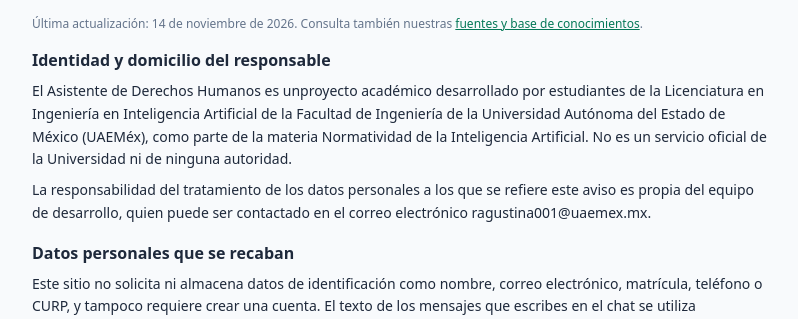
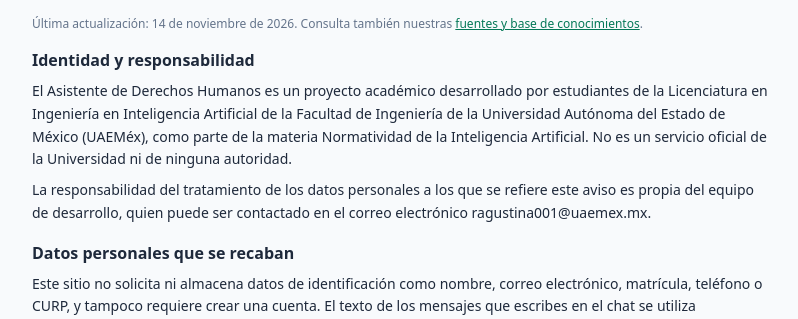
Before and after one commit to Roseanto18/chatbot_derechos_humanos, a Flask app: page /privacidad in a window 1280 px wide. Shown: the part 64-383 px from the top of the page, without its empty margins (240-1038 px from the left). Run offline with Flask 3, Linux system fonts and the light colour scheme; some libraries are stand-ins or nearby versions.

Commit message:
Update section titles and descriptions in privacidad.html

```diff
--- a/templates/privacidad.html
+++ b/templates/privacidad.html
@@ -17,8 +17,8 @@
     <p class="text-xs text-slate-500">Última actualización: 14 de noviembre de 2026. Consulta también nuestras <a href="/fuentes" class="underline text-emerald-700">fuentes y base de conocimientos</a>.</p>
 
     <section class="space-y-2">
-        <h2 class="font-bold text-base">Identidad y domicilio del responsable</h2>
-        <p>El Asistente de Derechos Humanos es unproyecto académico desarrollado por estudiantes de la Licenciatura en Ingeniería en Inteligencia Artificial de la Facultad de Ingeniería de la Universidad Autónoma del Estado de México (UAEMéx), como parte de la materia Normatividad de la Inteligencia Artificial. No es un servicio oficial de la Universidad ni de ninguna autoridad.</p>
+        <h2 class="font-bold text-base">Identidad y responsabilidad</h2>
+        <p>El Asistente de Derechos Humanos es un proyecto académico desarrollado por estudiantes de la Licenciatura en Ingeniería en Inteligencia Artificial de la Facultad de Ingeniería de la Universidad Autónoma del Estado de México (UAEMéx), como parte de la materia Normatividad de la Inteligencia Artificial. No es un servicio oficial de la Universidad ni de ninguna autoridad.</p>
         <p>La responsabilidad del tratamiento de los datos personales a los que se refiere este aviso es propia del equipo de desarrollo, quien puede ser contactado en el correo electrónico ragustina001@uaemex.mx.</p>
     </section>
 
```
